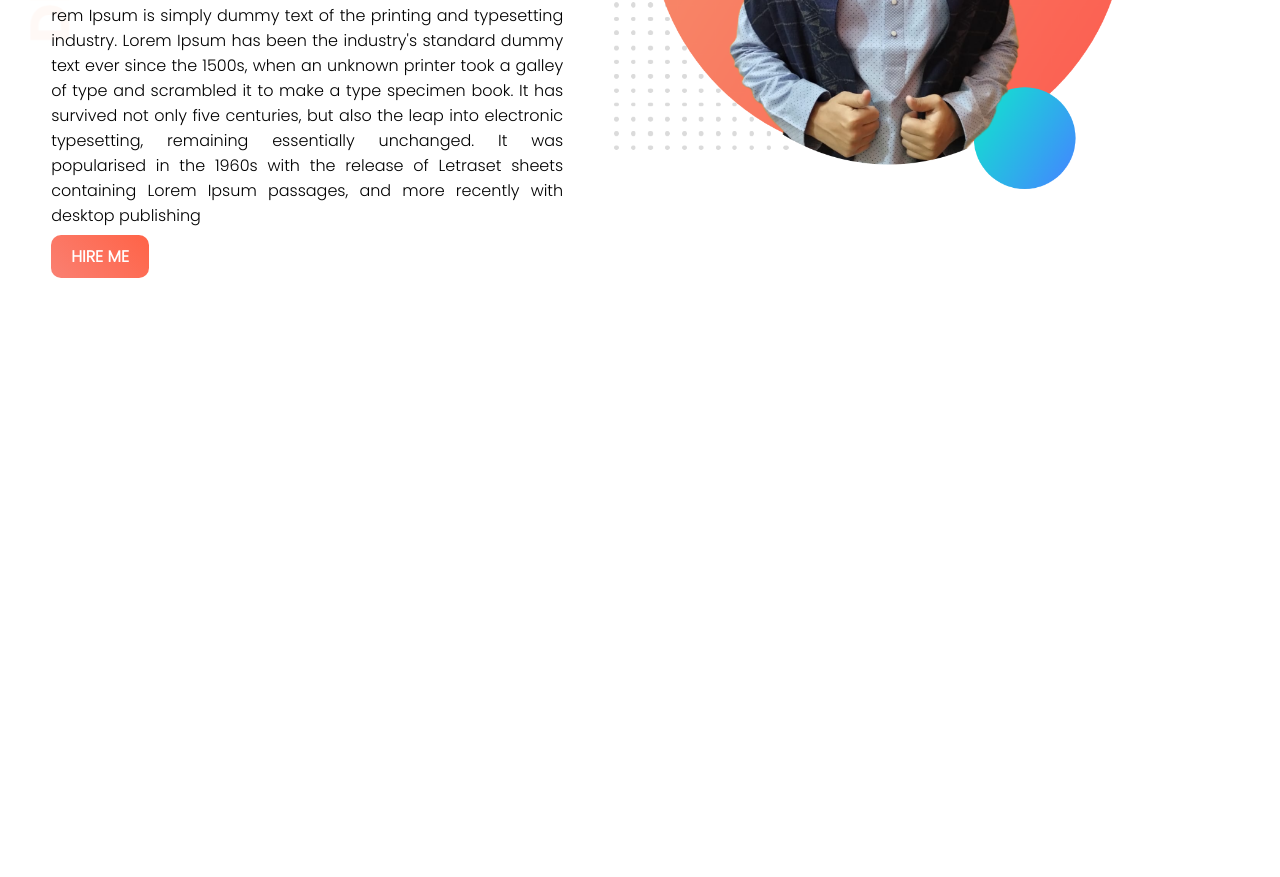
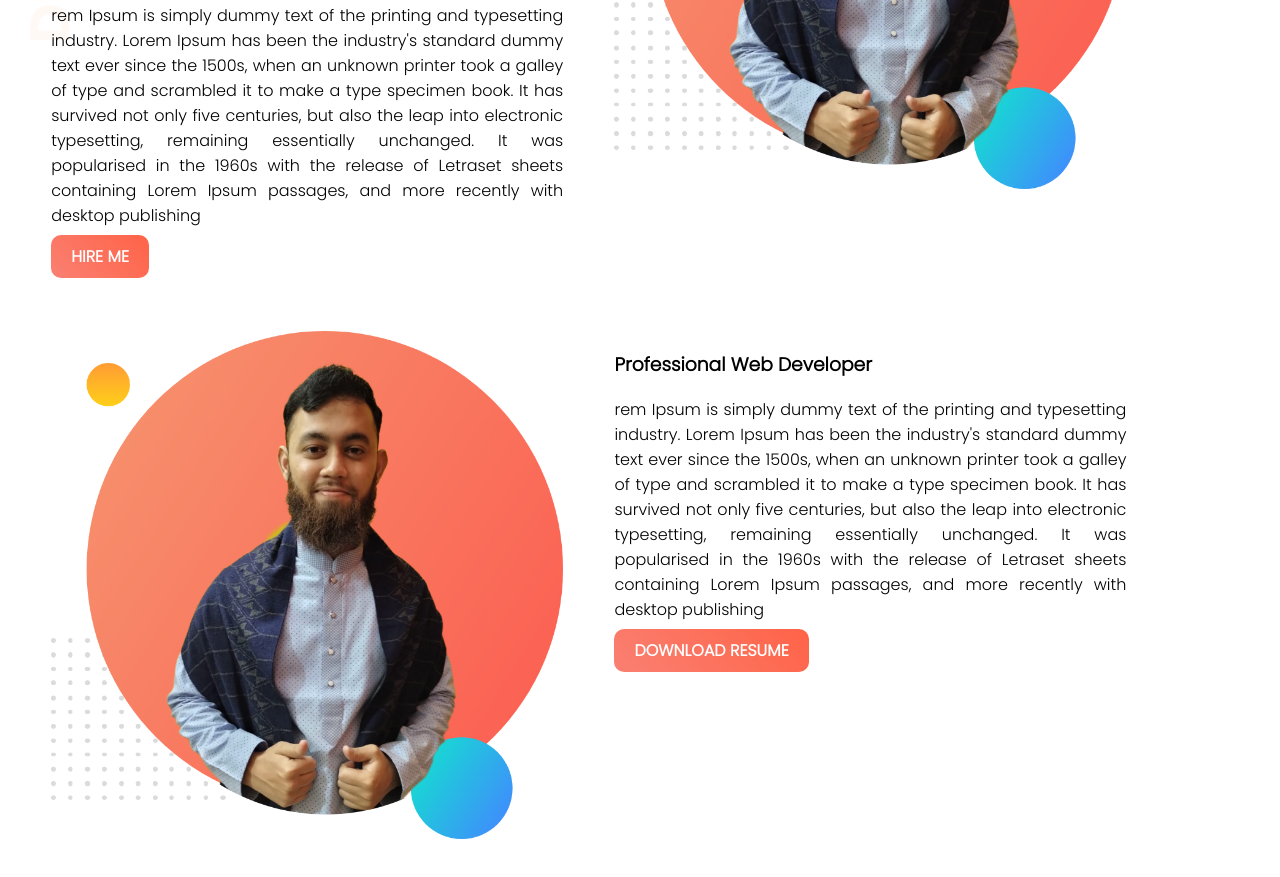
Before and after one commit to Prince-Baust/web-portfolio, a plain HTML site: page index.html in a window 1280 px wide. Shown: the part 319-1196 px from the top of the page. Before the commit the page ends 800 px from the top, so only its background shows below. Drawn offline with Linux system fonts and the light colour scheme.

Commit message:
dream section draft added

```diff
--- a/index.html
+++ b/index.html
@@ -20,5 +20,16 @@
     <img src="images/profile-pic.png" alt="profile picture">
   </div>
 </section>
+
+<section class="dream-area">
+  <div class="half-width">
+    <img src="images/profile-pic.png" alt="profile picture">
+  </div>
+  <div class="half-width">
+    <h3>Professional Web Developer</h3>
+    <p>rem Ipsum is simply dummy text of the printing and typesetting industry. Lorem Ipsum has been the industry's standard dummy text ever since the 1500s, when an unknown printer took a galley of type and scrambled it to make a type specimen book. It has survived not only five centuries, but also the leap into electronic typesetting, remaining essentially unchanged. It was popularised in the 1960s with the release of Letraset sheets containing Lorem Ipsum passages, and more recently with desktop publishing</p>
+    <a target="_blank" href="https://www.linkedin.com/in/maruf-prince/">DOWNLOAD RESUME</a>
+  </div>
+</section>
 </body>
 </html>
--- a/style.css
+++ b/style.css
@@ -12,6 +12,7 @@ body{
 }
 section{
     height: 500px;
+    margin-bottom: 150px;
 }
 h1{
     font-size: 50px;
```
